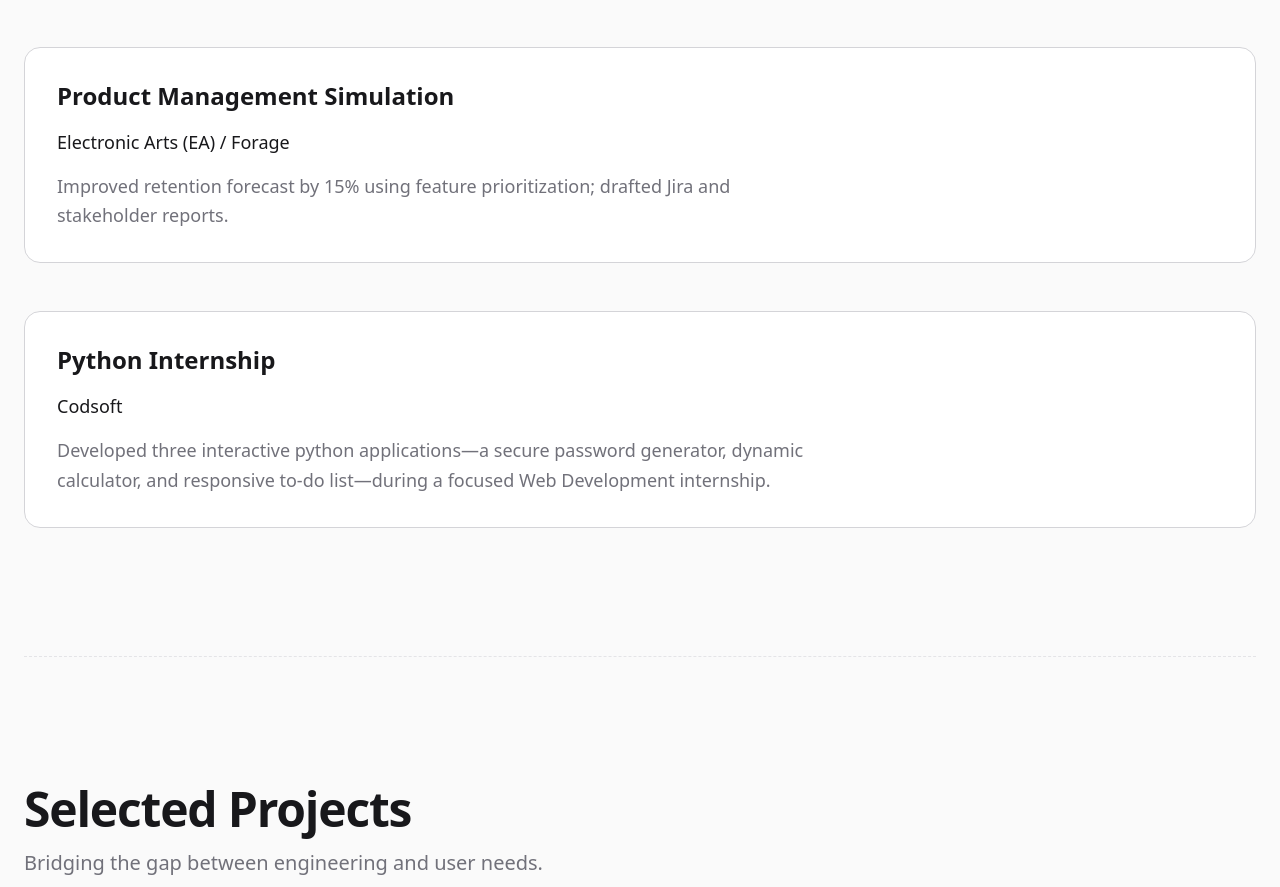
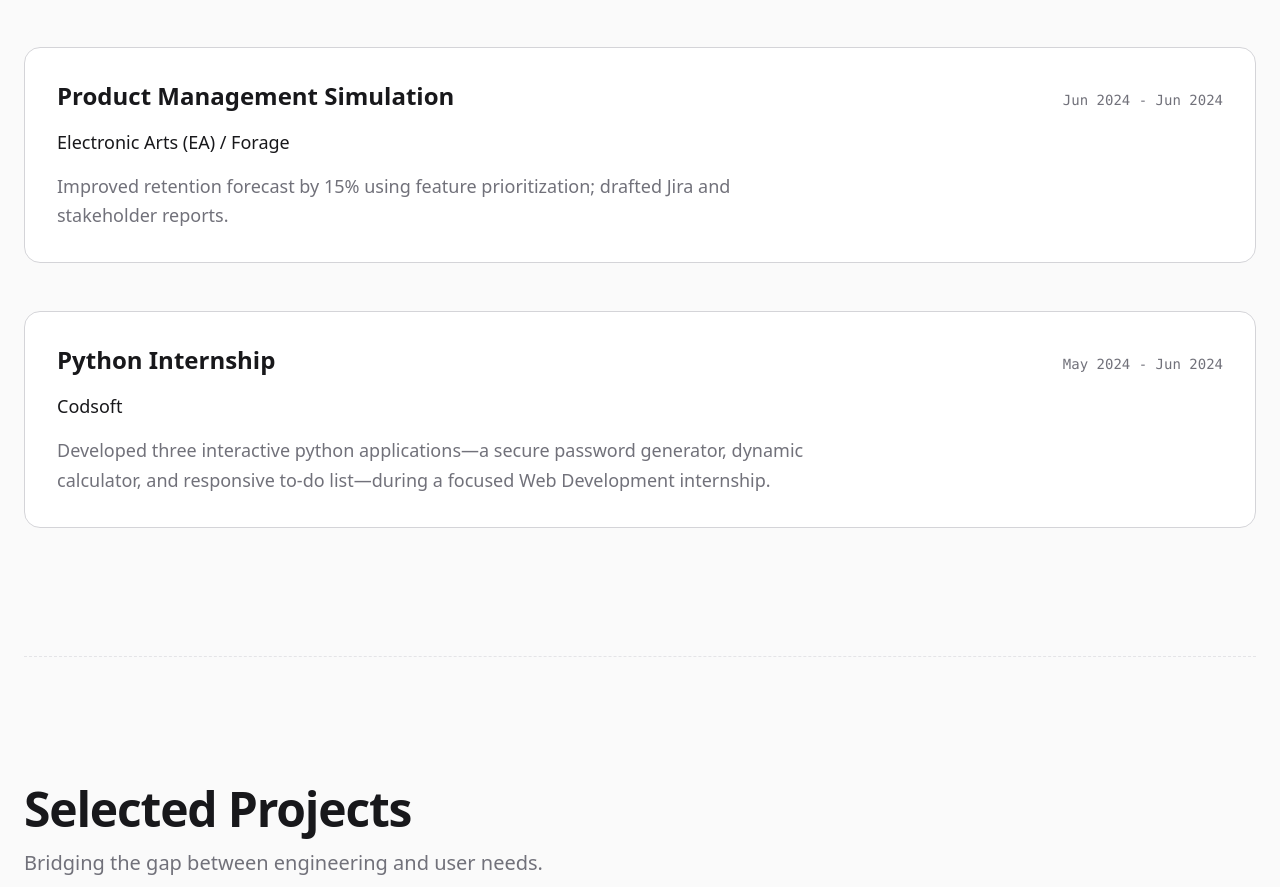
Before and after one commit to NickyIm04020/yaswanth-portfolio, a React (Vite) app: page / in a window 1280 px wide. Shown: the part 3718-4605 px from the top of the page. Built offline with nearby package versions, Linux system fonts and the light colour scheme.

Commit message:
Update App.jsx

```diff
--- a/src/App.jsx
+++ b/src/App.jsx
@@ -129,14 +129,14 @@ const Portfolio = () => {
       id: 2,
       role: "Product Management Simulation",
       company: "Electronic Arts (EA) / Forage",
-      date: "Jun 2024 - Jun 2024",
+      period: "Jun 2024 - Jun 2024",
       description: "Improved retention forecast by 15% using feature prioritization; drafted Jira and stakeholder reports."
     },
     {
       id: 3,
       role: "Python Internship",
       company: "Codsoft",
-      date: "May 2024 - Jun 2024",
+      period: "May 2024 - Jun 2024",
       description: "Developed three interactive python applications—a secure password generator, dynamic calculator, and responsive to-do list—during a focused Web Development internship."
     },
   ];
```
